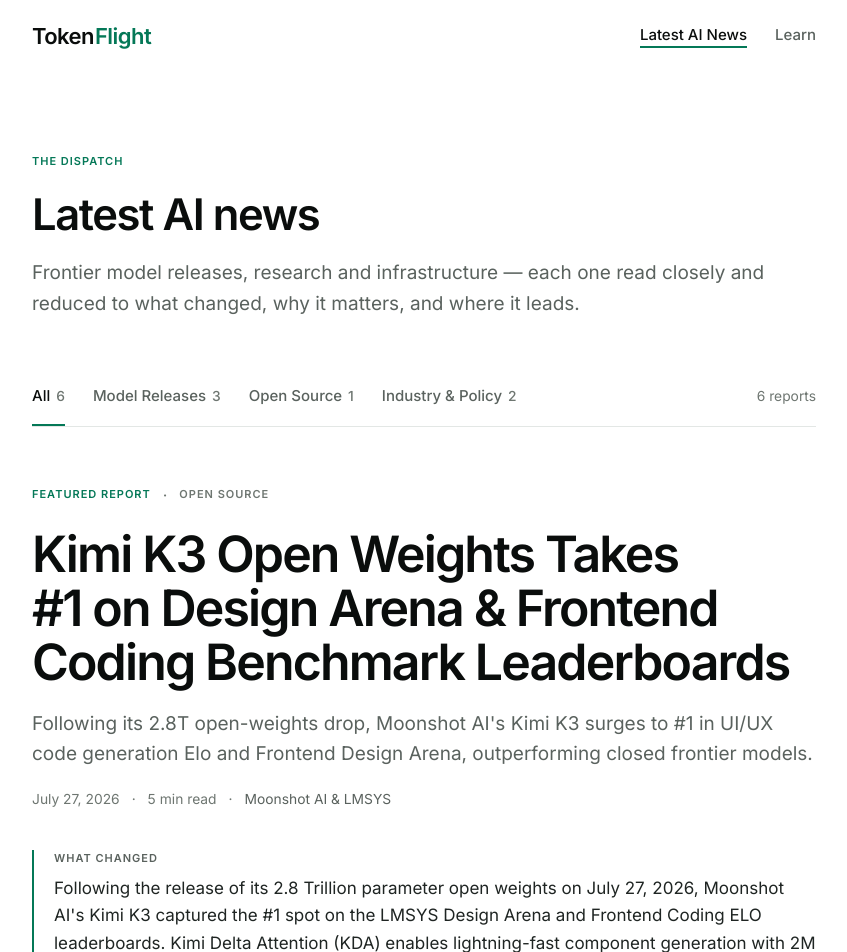
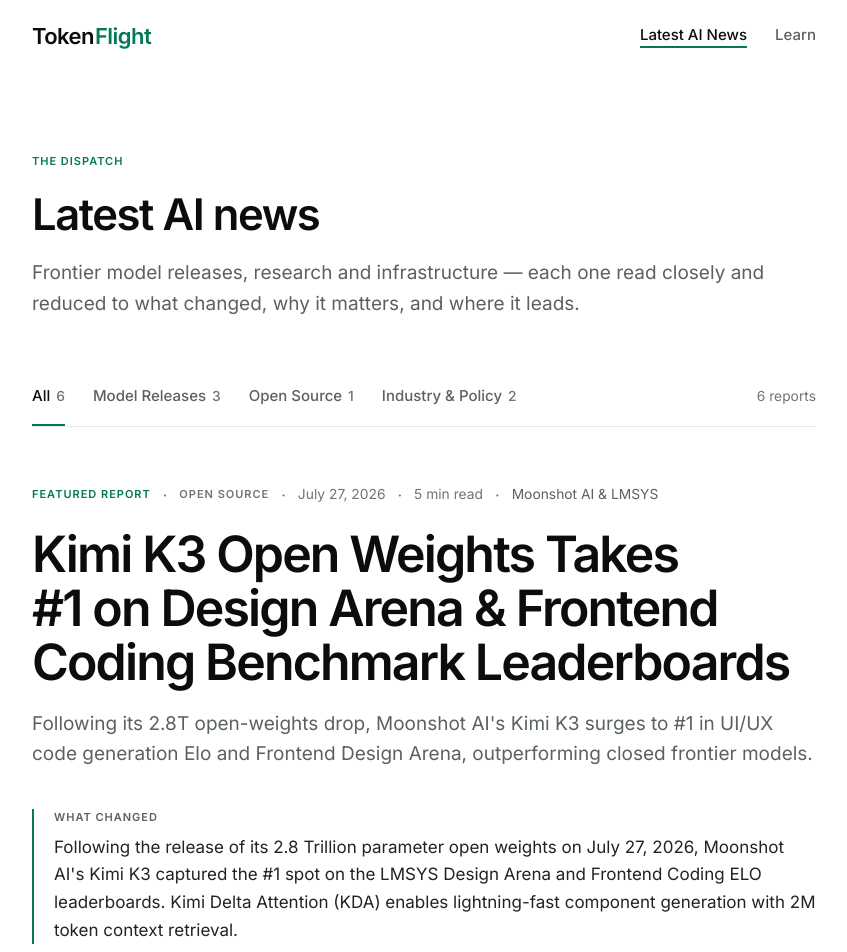
Before and after one commit to moseslmathew/token-flight, a Next.js app: page / in a window 1280 px wide. Shown: the top 952 px of the page, without its empty margins (216-1063 px from the left). Built offline with nearby package versions, Linux system fonts and the light colour scheme.

Commit message:
fix: standardize date and metadata position in top eyebrow bar across all articles

```diff
--- a/app/page.tsx
+++ b/app/page.tsx
@@ -302,6 +302,12 @@
               <span className="eyebrow text-accent">Featured report</span>
               <span className="text-ink-faint">·</span>
               <span className="eyebrow text-ink-faint">{featuredNews.category}</span>
+              <span className="text-ink-faint">·</span>
+              <span className="text-meta text-ink-faint">{featuredNews.publishedAt}</span>
+              <span className="text-ink-faint">·</span>
+              <span className="text-meta text-ink-faint">{featuredNews.readTime}</span>
+              <span className="text-ink-faint">·</span>
+              <span className="text-meta text-ink-muted">{featuredNews.source}</span>
             </div>
 
             <h2 className="text-display font-semibold text-ink-strong">
@@ -309,14 +315,6 @@
             </h2>
 
             <p className="text-lede text-ink-muted">{featuredNews.excerpt}</p>
-
-            <div className="flex flex-wrap items-center gap-x-3 gap-y-1 text-meta text-ink-faint">
-              <span>{featuredNews.publishedAt}</span>
-              <span>·</span>
-              <span>{featuredNews.readTime}</span>
-              <span>·</span>
-              <span className="text-ink-muted">{featuredNews.source}</span>
-            </div>
           </div>
 
           <div className="mt-10">
```
